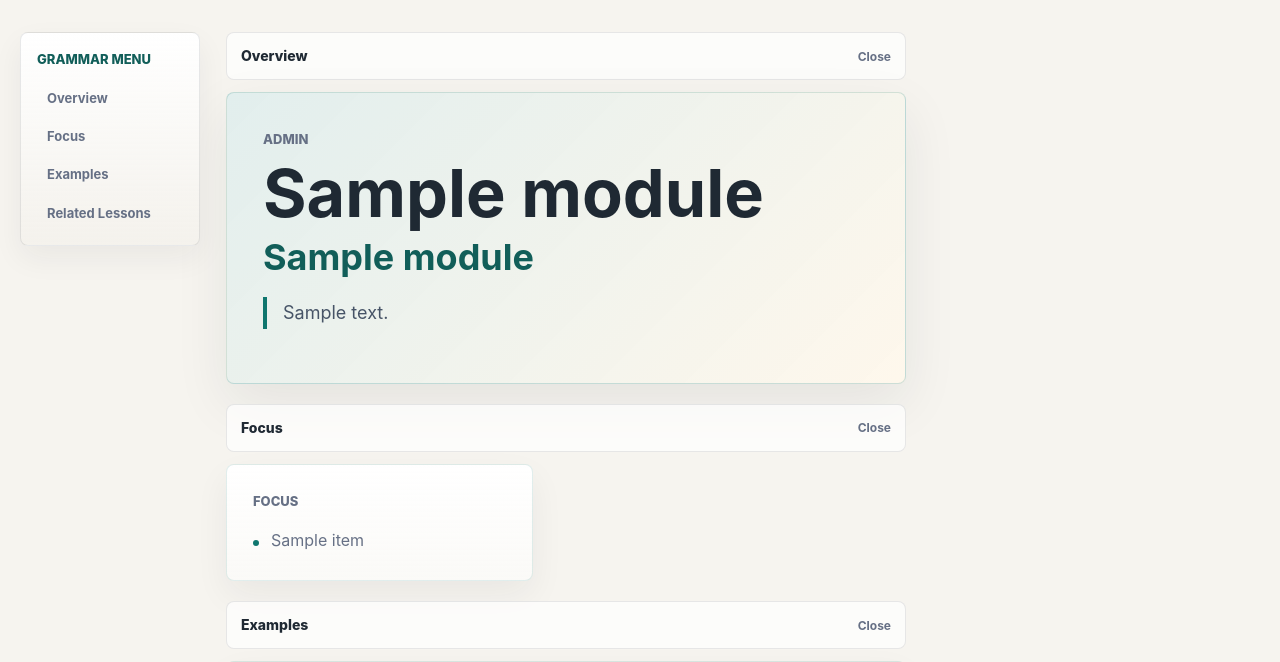
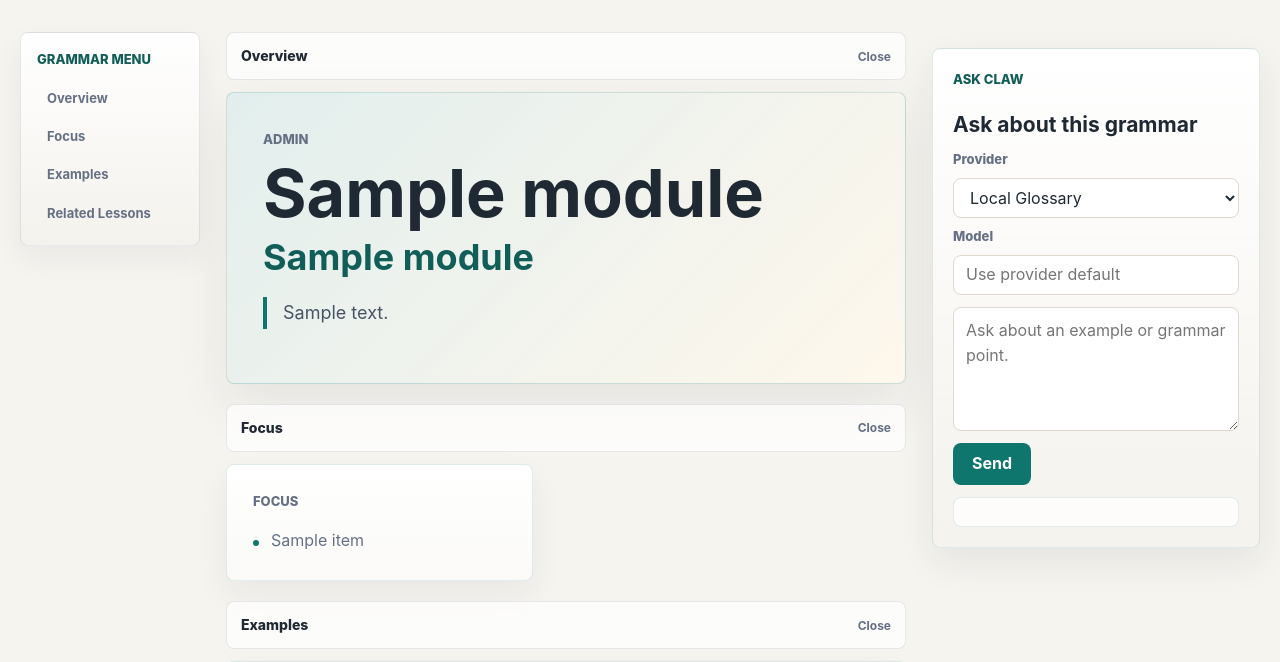
Before and after one commit to void-walker-zen-script/Spanish-claw, a Python web app: template templates/grammar_detail.html in a window 1280 px wide. Shown: the part 64-726 px from the top of the page. Run offline with Jinja, Linux system fonts and the light colour scheme; the template is opened without the code that fills it: most values are stand-ins (such as "Sample title", 1, 10 or a date in 2020).

Commit message:
checkpoint current Spanish Claw updates

```diff
--- a/app/ai/base_provider.py
+++ b/app/ai/base_provider.py
@@ -3,6 +3,6 @@ from abc import ABC, abstractmethod
 
 class BaseProvider(ABC):
     @abstractmethod
-    def ask(self, question, context="", system_prompt=""):
+    def ask(self, question, context="", system_prompt="", model=None):
         """Return an answer for the given question and optional context."""
         raise NotImplementedError
--- a/app/ai/local_provider.py
+++ b/app/ai/local_provider.py
@@ -31,7 +31,7 @@ class LocalProvider(BaseProvider):
                 return term
         return None
 
-    def ask(self, question, context="", system_prompt=""):
+    def ask(self, question, context="", system_prompt="", model=None):
         term = self._find_term(question, context)
         if not term:
             return UNKNOWN_ANSWER
--- a/static/app.js
+++ b/static/app.js
@@ -714,7 +714,111 @@ function setupSavedPage() {
   renderSavedList();
 }
 
+function getAskClawSelectedText(panel) {
+  const selectedText = window.getSelection?.().toString().trim();
+  if (selectedText) return selectedText;
+
+  const selectedCardTitle = document.querySelector("#insight-card .card-heading h2")?.textContent?.trim();
+  if (selectedCardTitle) return selectedCardTitle;
+
+  const selectedSentence = document.querySelector(".sentence.selected")?.textContent?.trim();
+  return selectedSentence || "";
+}
+
+function getAskClawContext(panel) {
+  if (panel.dataset.pageType === "grammar") {
+    const grammar = window.SPANISH_CLAW_GRAMMAR || {};
+    return [
+      grammar.title,
+      grammar.title_zh,
+      grammar.summary_zh,
+      (grammar.focus || []).join(" / ")
+    ].filter(Boolean).join("\n");
+  }
+
+  const lesson = window.SPANISH_CLAW_DATA?.lesson || {};
+  return [
+    lesson.title,
+    lesson.scene,
+    lesson.summary_zh || lesson.summary,
+    (lesson.grammar_points_zh || lesson.grammar_points || []).join(" / ")
+  ].filter(Boolean).join("\n");
+}
+
+function renderAskClawResponse(container, data) {
+  const fallbackNote = data.source === "local_glossary"
+    ? `<p class="ask-claw-fallback">当前使用 Local Glossary fallback。</p>`
+    : "";
+
+  container.hidden = false;
+  container.innerHTML = `
+    <div class="ask-claw-meta">
+      <span>Provider: ${escapeHtml(data.provider || "-")}</span>
+      <span>Model: ${escapeHtml(data.model || "-")}</span>
+      <span>Source: ${escapeHtml(data.source || "-")}</span>
+    </div>
+    ${fallbackNote}
+    <p>${escapeHtml(data.answer || "Ask Claw 没有返回内容。")}</p>
+  `;
+}
+
+function setupAskClawPanels() {
+  document.querySelectorAll("[data-ask-claw]").forEach((panel) => {
+    const sendButton = panel.querySelector(".ask-claw-send");
+    const responseBox = panel.querySelector(".ask-claw-response");
+    if (!sendButton || !responseBox) return;
+
+    sendButton.addEventListener("click", async () => {
+      const question = panel.querySelector(".ask-claw-question")?.value.trim() || "";
+      if (!question) {
+        renderAskClawResponse(responseBox, {
+          answer: "请先输入一个问题。",
+          provider: "-",
+          model: "-",
+          source: "-"
+        });
+        return;
+      }
+
+      const payload = {
+        question,
+        provider: panel.querySelector(".ask-claw-provider")?.value || "",
+        model: panel.querySelector(".ask-claw-model")?.value.trim() || "",
+        page_type: panel.dataset.pageType || "",
+        lesson_slug: panel.dataset.lessonSlug || "",
+        grammar_slug: panel.dataset.grammarSlug || "",
+        selected_text: getAskClawSelectedText(panel),
+        context: getAskClawContext(panel)
+      };
+
+      sendButton.disabled = true;
+      responseBox.hidden = false;
+      responseBox.innerHTML = `<p>Ask Claw is thinking...</p>`;
+
+      try {
+        const response = await fetch("/api/ask-claw", {
+          method: "POST",
+          headers: { "Content-Type": "application/json" },
+          body: JSON.stringify(payload)
+        });
+        const data = await response.json();
+        renderAskClawResponse(responseBox, data);
+      } catch (error) {
+        renderAskClawResponse(responseBox, {
+          answer: "Ask Claw 暂时无法连接，请稍后再试。",
+          provider: payload.provider || "-",
+          model: payload.model || "-",
+          source: "-"
+        });
+      } finally {
+        sendButton.disabled = false;
+      }
+    });
+  });
+}
+
 document.addEventListener("DOMContentLoaded", () => {
   setupLessonPage();
   setupSavedPage();
+  setupAskClawPanels();
 });
--- a/static/style.css
+++ b/static/style.css
@@ -648,6 +648,95 @@ a {
   padding: 24px;
 }
 
+.ask-claw-panel {
+  display: grid;
+  gap: 12px;
+  margin-top: 16px;
+  padding: 20px;
+  border: 1px solid rgba(15, 118, 110, 0.14);
+  border-radius: 8px;
+  background:
+    linear-gradient(180deg, rgba(255, 255, 255, 0.96), rgba(241, 238, 231, 0.74)),
+    var(--surface);
+  box-shadow: 0 14px 36px rgba(31, 41, 51, 0.08);
+}
+
+.ask-claw-panel h2 {
+  margin: 0;
+  font-size: 21px;
+  line-height: 1.2;
+}
+
+.ask-claw-controls {
+  display: grid;
+  grid-template-columns: 1fr;
+  gap: 8px;
+}
+
+.ask-claw-provider,
+.ask-claw-model,
+.ask-claw-question {
+  width: 100%;
+  border: 1px solid var(--line);
+  border-radius: 8px;
+  background: var(--surface);
+  color: var(--text);
+  font: inherit;
+}
+
+.ask-claw-provider,
+.ask-claw-model {
+  min-height: 40px;
+  padding: 0 12px;
+}
+
+.ask-claw-question {
+  min-height: 116px;
+  padding: 10px 12px;
+  resize: vertical;
+}
+
+.ask-claw-send {
+  width: fit-content;
+}
+
+.ask-claw-response {
+  display: grid;
+  gap: 10px;
+  padding: 14px;
+  border: 1px solid rgba(15, 118, 110, 0.12);
+  border-radius: 8px;
+  background: rgba(255, 255, 255, 0.74);
+}
+
+.ask-claw-response p {
+  margin: 0;
+  color: var(--muted);
+  white-space: pre-wrap;
+}
+
+.ask-claw-meta {
+  display: flex;
+  flex-wrap: wrap;
+  gap: 6px;
+}
+
+.ask-claw-meta span,
+.ask-claw-fallback {
+  padding: 4px 8px;
+  border-radius: 999px;
+  background: rgba(15, 118, 110, 0.08);
+  color: var(--primary-dark);
+  font-size: 12px;
+  font-weight: 800;
+}
+
+.ask-claw-response .ask-claw-fallback {
+  width: fit-content;
+  background: rgba(245, 158, 11, 0.16);
+  color: #92400e;
+}
+
 .lesson-default-card h2 {
   margin: 0 0 8px;
 }
--- a/templates/grammar_detail.html
+++ b/templates/grammar_detail.html
@@ -83,6 +83,33 @@
           </section>
         </details>
       </section>
+
+      <aside class="insight-panel" aria-live="polite" aria-label="Ask Claw panel">
+        <section class="ask-claw-panel" data-ask-claw data-page-type="grammar" data-grammar-slug="{{ module.slug }}">
+          <p class="section-kicker">Ask Claw</p>
+          <h2>Ask about this grammar</h2>
+          <div class="ask-claw-controls">
+            <label class="select-label" for="ask-claw-provider-grammar">Provider</label>
+            <select id="ask-claw-provider-grammar" class="ask-claw-provider">
+              <option value="local">Local Glossary</option>
+              <option value="openai">OpenAI</option>
+              <option value="gemini">Gemini</option>
+              <option value="claude">Claude</option>
+              <option value="deepseek">DeepSeek</option>
+            </select>
+            <label class="select-label" for="ask-claw-model-grammar">Model</label>
+            <input id="ask-claw-model-grammar" class="ask-claw-model" type="text" placeholder="Use provider default">
+          </div>
+          <textarea class="ask-claw-question" rows="4" placeholder="Ask about an example or grammar point."></textarea>
+          <button class="primary-button ask-claw-send" type="button">Send</button>
+          <div class="ask-claw-response" aria-live="polite" hidden></div>
+        </section>
+      </aside>
     </main>
+
+    <script>
+      window.SPANISH_CLAW_GRAMMAR = {{ module | tojson }};
+    </script>
+    <script src="{{ url_for('static', filename='app.js') }}"></script>
   </body>
 </html>
```
Also changed, not shown: app/ai/claude_provider.py (+5 -3 lines), app/ai/deepseek_provider.py (+5 -3 lines), app/ai/gemini_provider.py (+5 -3 lines), app/ai/openai_provider.py (+6 -3 lines), app/ai/provider_manager.py (+32 -1 lines), app/routes.py (+48 -2 lines), templates/lesson.html (+20 -0 lines), 1 other file.
